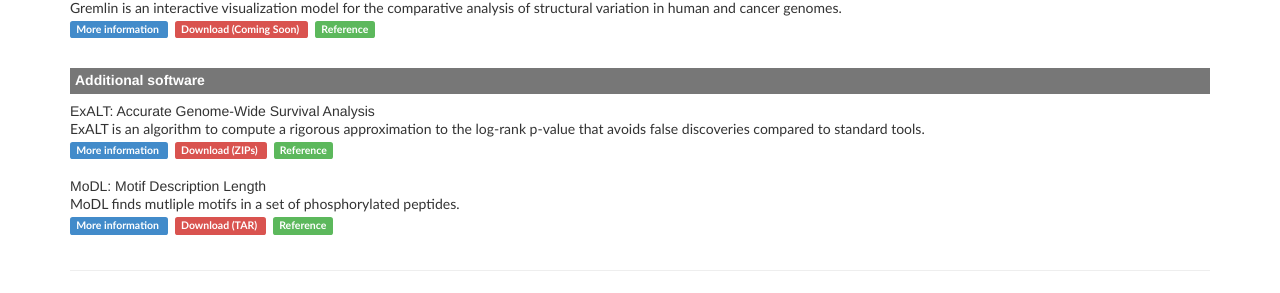
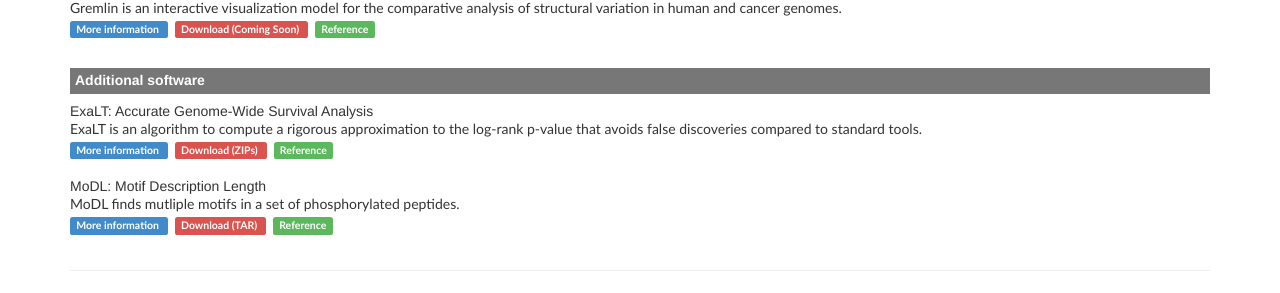
Before and after one commit to raphael-group/raphael-group.github.io, a Jekyll site: the page built from software/index.md, in a window 1280 px wide and 1294 px high. Shown: the part 899-1192 px from the top of the window. Built offline with Jekyll 4.4.1, drawn with Linux system fonts in a browser that asks for light colours; nearby versions of some CDN libraries; Markdown is read by kramdown in place of the engine named in the settings.

Commit message:
Fixes ExaLT caplitalization

```diff
--- a/software/index.md
+++ b/software/index.md
@@ -176,8 +176,8 @@ Gremlin is an interactive visualization model for the comparative analysis of st
 
 ###Additional software
 
-#####ExALT: Accurate Genome-Wide Survival Analysis
-ExALT is an algorithm to compute a rigorous approximation to the log-rank p-value that avoids false discoveries compared to standard tools.
+#####ExaLT: Accurate Genome-Wide Survival Analysis
+ExaLT is an algorithm to compute a rigorous approximation to the log-rank p-value that avoids false discoveries compared to standard tools.
 
 <span class="label label-primary">
 	<a href="/projects/survival">More information</a>
```
